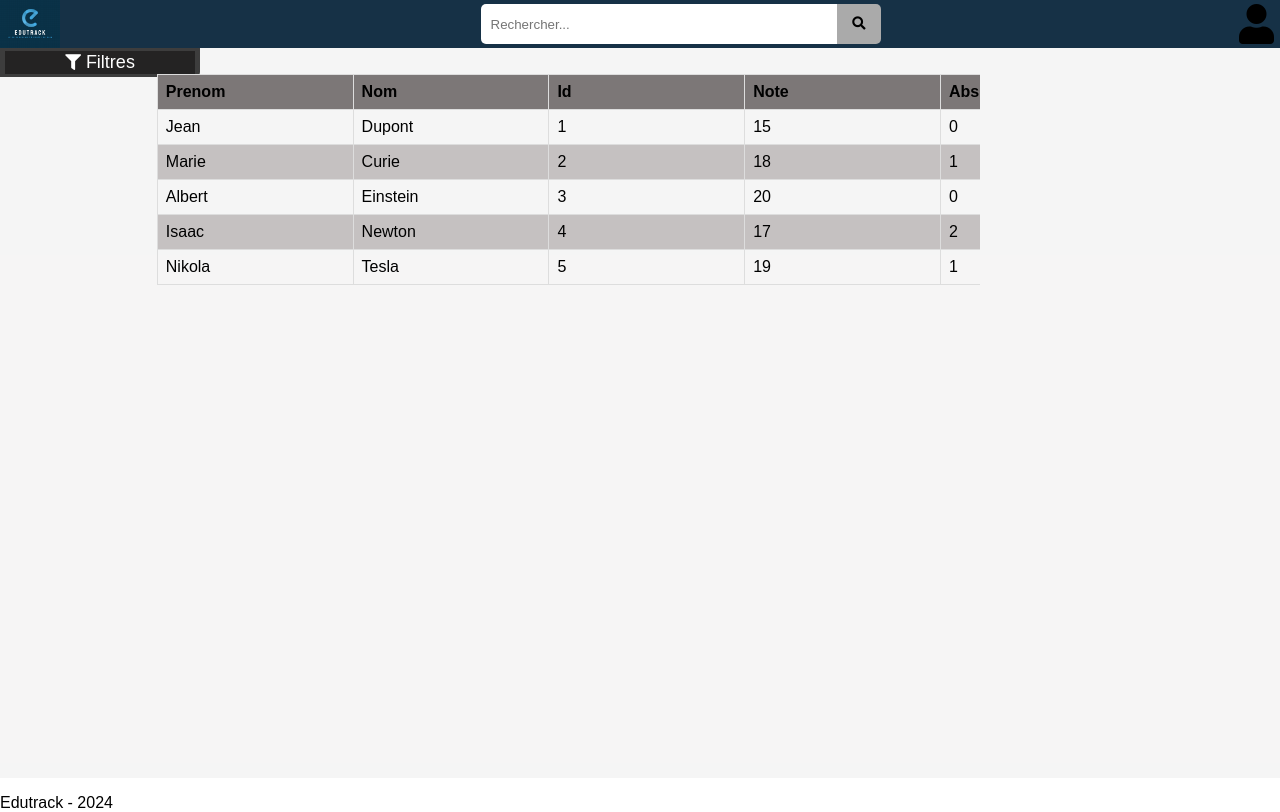
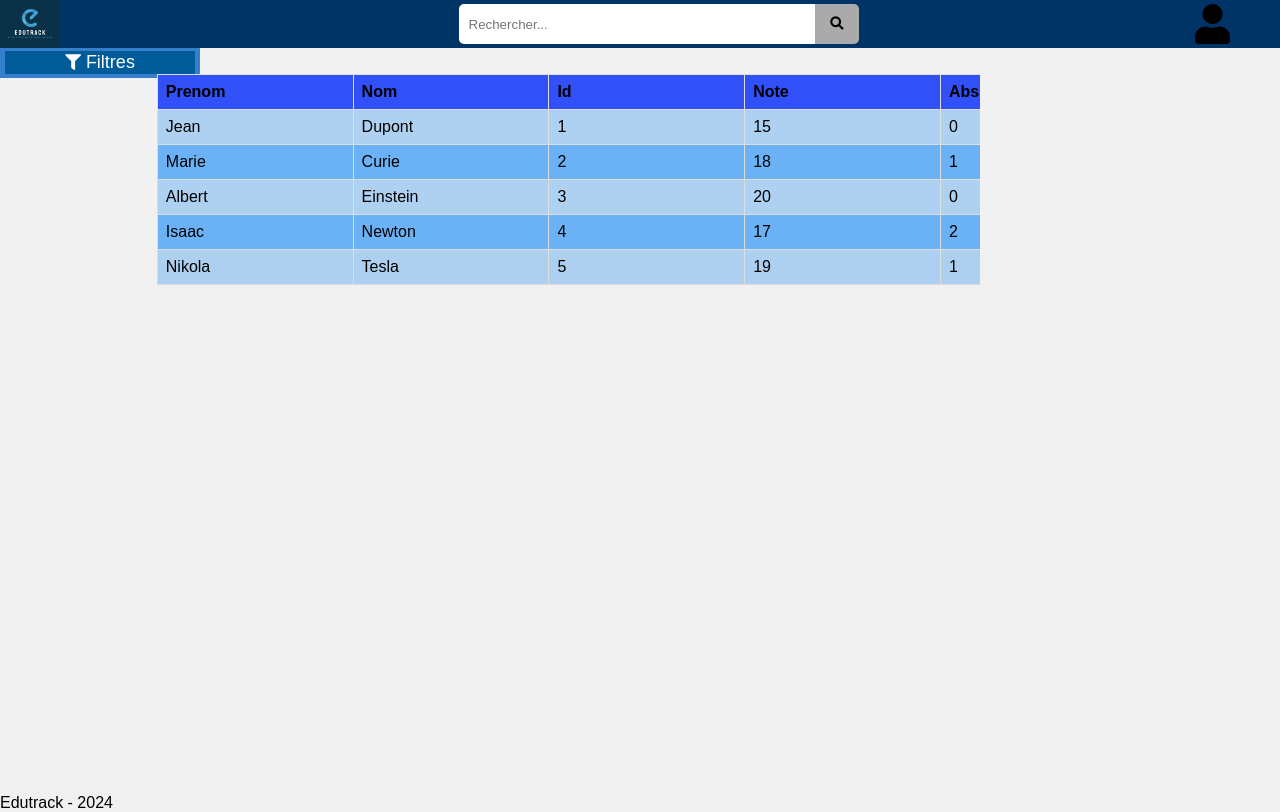
Before and after one commit to Aruuuux/IR1-Projet-Fin-Annee, a Django app: page /user/main/ in a window 1280 px wide. Run offline with Django 4.2, Linux system fonts and the light colour scheme.

Commit message:
icone + couleur

```diff
--- a/Django/projet/user/static/user/mainstyle.css
+++ b/Django/projet/user/static/user/mainstyle.css
@@ -4,10 +4,11 @@ html, body {
     padding: 0;
     font-family: Arial, sans-serif;
     width:100%;
+    background-color: #f0f0f0; /* Ajoutez cette ligne pour une couleur de fond gris clair */
 }
 
 header {
-    background-color: rgb(22,49,70);
+    background-color: #003366;
     height: 6%;
 }
 
@@ -16,7 +17,7 @@ header {
     justify-content: space-between;
     align-items: center;
     padding: 0 20px;
-    background-color: #3d3d3d;
+    background-color: #00336698;
     height:100%;
     box-sizing: 0 5px 25px rgba(0,0,0,0.2);
 }
@@ -91,36 +92,48 @@ header {
     height: 20px;
 }
 
-#profil-utilisateur img {
+#profil-utilisateur button {
     height: 50px;
-    border-radius: 50%;
+    padding-right: 50px;
+
 }
 
 #left-menu {
-    background-color: #3d3d3d;
+    background-color: #3580cc;
     width: 200px;
     height: auto;
     float: left;
     color: white;
     box-sizing: border-box;
-    padding: 3px 5px 3px 5px;
+    padding: 3px 5px 4px 5px;
     border-radius: 0px 0px 5px 0px;
     z-index: 1;
 }
+#reset-button {
+    background-color:  #3399cc;
+    color: white;
+    font-size: 13px;
+    border: 1px solid #333;
+    cursor: pointer;
+    width: 50%;
+    text-align: center;
+    border-radius: 5px;
+}
 
 #menu-filter-button {
+    box-sizing: border-box; /* Ajoutez cette ligne */
     font-size: 18px;
-    width:100%;
+    width: 100%;
     border: none;
     cursor: pointer;
-    background-color: #242323;
-    color: white; /* Ajoutez cette ligne pour changer la couleur du texte du bouton */
+    background-color: #005c99;
+    color: white;
 }
 
 .title-filter {
-    background-color: rgb(92, 91, 91);
+    background-color: #005c99;
     color: white;
-    padding: 10px;
+    padding: 8px;
     font-size: 16px;
     border: 1px solid #333;
     cursor: pointer;
@@ -131,9 +144,9 @@ header {
 
 .dropdown-content {
     display: none;
-    background-color: grey;
+    background-color: rgb(19, 92, 141);
     min-width: 100%;
-    box-shadow: 0px 8px 16px 0px rgba(0,0,0,0.2);
+    box-shadow: 0px 8px 16px 0px #3399cc;
     z-index: 1;
     border-radius: 5px;
 }
@@ -147,7 +160,7 @@ header {
 }
 
 .dropdown-content label:hover {
-    background-color: #747373;
+    background-color: #1399f3b9;
     z-index: 1;
 }
 
@@ -158,7 +171,7 @@ header {
 
 #main-content {
     width:100%;
-    background-color: #f1f0f0ad;
+    background-color: #f0f0f059;
     height: calc(100vh - 70px);
     box-sizing: border-box;
 }
@@ -173,7 +186,7 @@ header {
     border-radius: 5px;
     transition: opacity 0.3s ease;
     opacity: 0;
-    background-color: #333; /* Couleur de fond sombre */
+    background-color: #0f70df; /* Couleur de fond sombre */
     font-family: Arial, sans-serif; /* Police simple et propre */
     padding: 10px;
 }
@@ -195,7 +208,7 @@ header {
 }
 
 #dropdown-menu p:hover {
-    background-color: #555; /* Couleur de fond plus claire lors du survol */
+    background-color: #1399f3b9; /* Couleur de fond plus claire lors du survol */
     cursor: pointer; /* Change le curseur en main-content lors du survol */
 }
 
@@ -238,16 +251,18 @@ th, td {
 }
 
 th {
-    background-color: #7c7777;
+    background-color: #3250f8;
     font-weight: bold;
 }
 
 tr:nth-child(even) {
-    background-color: #9c959589;
+    background-color: #1c8ef8a1;
 }
-
+tr:nth-child(odd) {
+    background-color: #aacef0ef;
+}
 tr:hover {
-    background-color: #ddd;
+    background-color: #91daf0e3;
 }
 
 th, td {
--- a/Django/projet/user/static/user/script.js
+++ b/Django/projet/user/static/user/script.js
@@ -1,11 +1,16 @@
 function toggleDropdown(dropdownId) {
-    var dropdownContent = document.getElementById(dropdownId);
-    if (dropdownContent.style.display === "block") {
-        dropdownContent.style.display = "none";
+    var dropdown = document.getElementById(dropdownId);
+    var iconId = dropdownId.replace('dropdown', 'filter-icon');
+    var icon = document.getElementById(iconId);
+    if (dropdown.style.display === "none") {
+        dropdown.style.display = "block";
+        icon.className = "fas fa-caret-down";
     } else {
-        dropdownContent.style.display = "block";
+        dropdown.style.display = "none";
+        icon.className = "fas fa-caret-right";
     }
 }
+
 document.getElementById('profil-utilisateur').addEventListener('click', function (event) {
     event.stopPropagation();
     var dropdownMenu = document.getElementById('dropdown-menu');
@@ -20,11 +25,15 @@ window.addEventListener('click', function() {
     document.getElementById('dropdown-menu').classList.remove('show');
 });
 
+
 document.getElementById('menu-filter-button').addEventListener('click', function () {
     var filtresMenu = document.getElementById('menu-filter');
+    var icon = document.getElementById('menu-filter-icon');
     if (filtresMenu.classList.contains('open')) {
         filtresMenu.classList.remove('open');
+        icon.className = "fas fa-caret-right";
     } else {
         filtresMenu.classList.add('open');
+        icon.className = "fas fa-caret-down";
     }
 });
--- a/Django/projet/user/templates/main.html
+++ b/Django/projet/user/templates/main.html
@@ -6,12 +6,13 @@
 <link rel="stylesheet" href="https://cdnjs.cloudflare.com/ajax/libs/font-awesome/5.15.4/css/all.min.css">
 {% endblock %}
 
+
 {% block main-content %}
 <section id="left-menu">
     <button id="menu-filter-button"><i class="fas fa-filter fa-sm"></i>    Filtres</button>
     <div id="menu-filter">
         <div class="filter-components">
-            <button class="title-filter" onclick="toggleDropdown('year-dropdown')">Année</button>
+            <button class="title-filter" onclick="toggleDropdown('year-dropdown')">Année  <i id="year-filter-icon" class="fas fa-caret-right"></i></button>
             <div class="dropdown-content" id="year-dropdown">
                 <label><input type="checkbox" name="year" value="1"> 1ère année</label>
                 <label><input type="checkbox" name="year" value="2"> 2e année</label>
@@ -19,7 +20,7 @@
             </div>
         </div>
         <div class="filter-components">
-            <button class="title-filter" onclick="toggleDropdown('lesson-dropdown')">Matière</button>
+            <button class="title-filter" onclick="toggleDropdown('lesson-dropdown')">Matière  <i id="lesson-filter-icon" class="fas fa-caret-right"></i></button>
             <div class="dropdown-content" id="lesson-dropdown">
                 <label><input type="checkbox" name="lesson" value="1"> ANCS</label>
                 <label><input type="checkbox" name="lesson" value="2"> Java</label>
@@ -27,7 +28,7 @@
             </div>
         </div>
         <div class="filter-components">
-            <button class="title-filter" onclick="toggleDropdown('cursus-dropdown')">Filière</button>
+            <button class="title-filter" onclick="toggleDropdown('cursus-dropdown')">Filière  <i id="cursus-filter-icon" class="fas fa-caret-right"></i></button>
             <div class="dropdown-content" id="cursus-dropdown">
                 <label><input type="checkbox" name="cursus" value="1"> IR</label>
                 <label><input type="checkbox" name="cursus" value="2"> Textile</label>
@@ -36,6 +37,7 @@
                 <label><input type="checkbox" name="cursus" value="5"> MECA</label>
             </div>
         </div>
+        <button id="reset-button">Reset</button>
     </div>
 </section>
 <section id="tableau">
@@ -88,4 +90,5 @@
         </tbody>
     </table>
 </section>
+
 {% endblock %}
```
